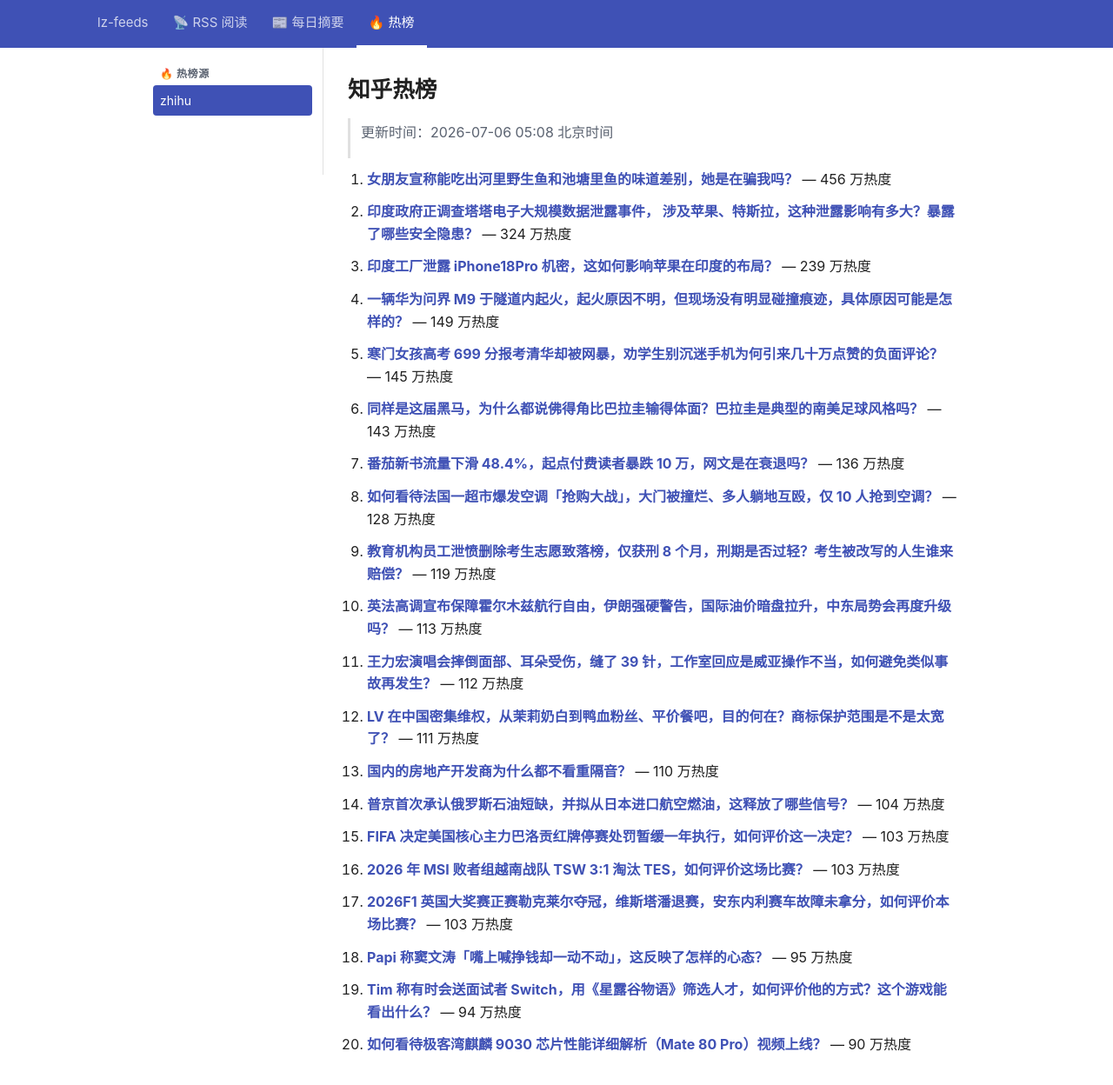
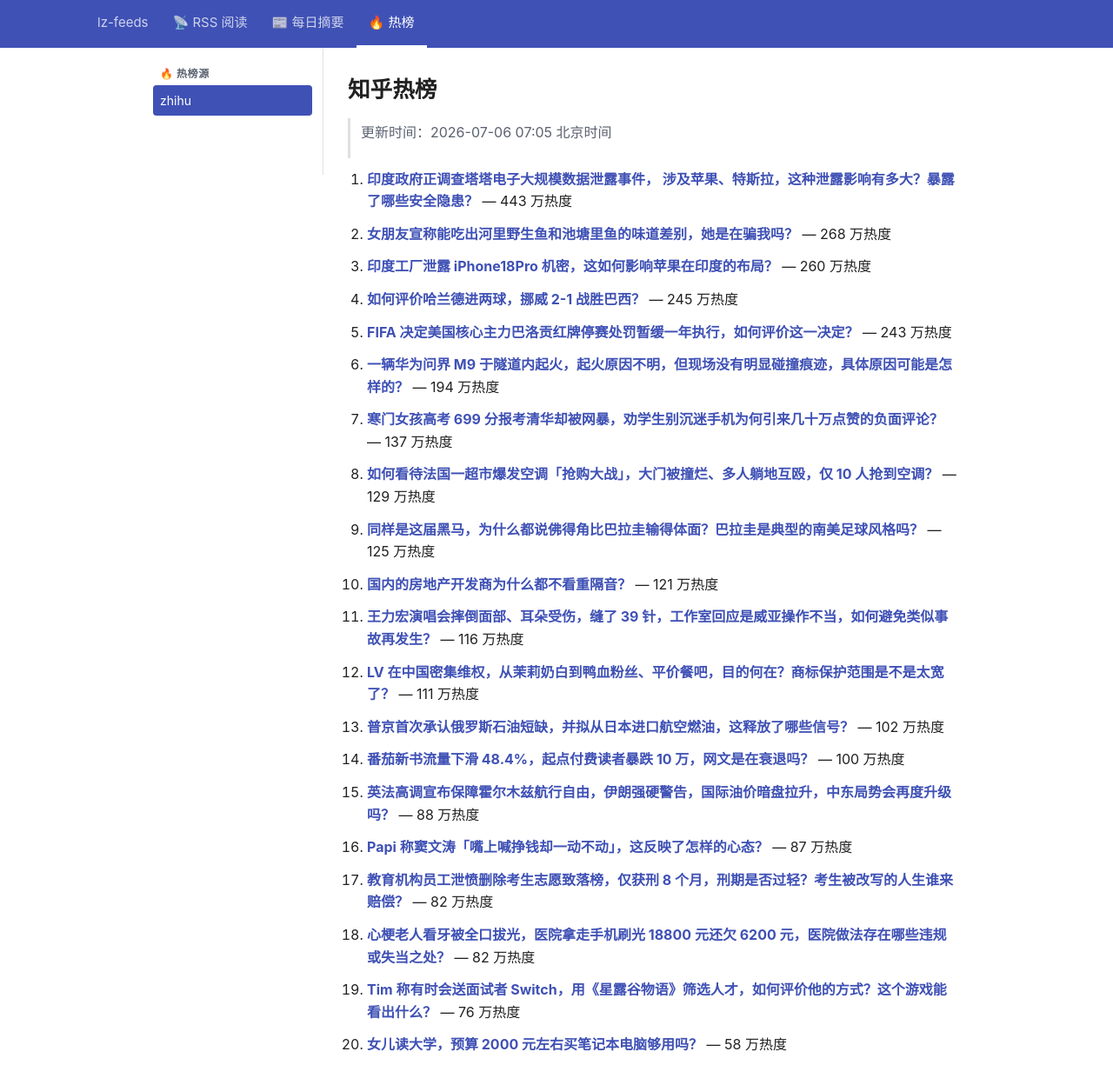
Before and after one commit to lizhang0101/lz-feeds, a Jekyll site: the page built from _hotlist/zhihu.md, in a window 1280 px wide and 1279 px high. Shown: the top 1248 px of the window at 87% size. Built offline with Jekyll 4.4.1, drawn with Linux system fonts in a browser that asks for light colours.

Commit message:
hotlist: 2026-07-05T23:05Z

```diff
--- a/_hotlist/zhihu.md
+++ b/_hotlist/zhihu.md
@@ -1,48 +1,48 @@
 ---
-updated: 2026-07-06 05:08 北京时间
+updated: 2026-07-06 07:05 北京时间
 count: 20
 ---
 
 # 知乎热榜
 
-> 更新时间：2026-07-06 05:08 北京时间
+> 更新时间：2026-07-06 07:05 北京时间
 
-1. **[女朋友宣称能吃出河里野生鱼和池塘里鱼的味道差别，她是在骗我吗？](https://www.zhihu.com/question/549961837)** — 456 万热度
+1. **[印度政府正调查塔塔电子大规模数据泄露事件， 涉及苹果、特斯拉，这种泄露影响有多大？暴露了哪些安全隐患？](https://www.zhihu.com/question/2056780978534750118)** — 443 万热度
 
-2. **[印度政府正调查塔塔电子大规模数据泄露事件， 涉及苹果、特斯拉，这种泄露影响有多大？暴露了哪些安全隐患？](https://www.zhihu.com/question/2056780978534750118)** — 324 万热度
+2. **[女朋友宣称能吃出河里野生鱼和池塘里鱼的味道差别，她是在骗我吗？](https://www.zhihu.com/question/549961837)** — 268 万热度
 
-3. **[印度工厂泄露 iPhone18Pro 机密，这如何影响苹果在印度的布局？](https://www.zhihu.com/question/2056716909140354522)** — 239 万热度
+3. **[印度工厂泄露 iPhone18Pro 机密，这如何影响苹果在印度的布局？](https://www.zhihu.com/question/2056716909140354522)** — 260 万热度
 
-4. **[一辆华为问界 M9 于隧道内起火，起火原因不明，但现场没有明显碰撞痕迹，具体原因可能是怎样的？](https://www.zhihu.com/question/2057012511703053889)** — 149 万热度
+4. **[如何评价哈兰德进两球，挪威 2-1 战胜巴西？](https://www.zhihu.com/question/2057341820804323070)** — 245 万热度
 
-5. **[寒门女孩高考 699 分报考清华却被网暴，劝学生别沉迷手机为何引来几十万点赞的负面评论？](https://www.zhihu.com/question/2056771003376722999)** — 145 万热度
+5. **[FIFA 决定美国核心主力巴洛贡红牌停赛处罚暂缓一年执行，如何评价这一决定？](https://www.zhihu.com/question/2057280677406577002)** — 243 万热度
 
-6. **[同样是这届黑马，为什么都说佛得角比巴拉圭输得体面？巴拉圭是典型的南美足球风格吗？](https://www.zhihu.com/question/2057005052741379952)** — 143 万热度
+6. **[一辆华为问界 M9 于隧道内起火，起火原因不明，但现场没有明显碰撞痕迹，具体原因可能是怎样的？](https://www.zhihu.com/question/2057012511703053889)** — 194 万热度
 
-7. **[番茄新书流量下滑 48.4%，起点付费读者暴跌 10 万，网文是在衰退吗？](https://www.zhihu.com/question/2056035813520102531)** — 136 万热度
+7. **[寒门女孩高考 699 分报考清华却被网暴，劝学生别沉迷手机为何引来几十万点赞的负面评论？](https://www.zhihu.com/question/2056771003376722999)** — 137 万热度
 
-8. **[如何看待法国一超市爆发空调「抢购大战」，大门被撞烂、多人躺地互殴，仅 10 人抢到空调？](https://www.zhihu.com/question/2057044037853503573)** — 128 万热度
+8. **[如何看待法国一超市爆发空调「抢购大战」，大门被撞烂、多人躺地互殴，仅 10 人抢到空调？](https://www.zhihu.com/question/2057044037853503573)** — 129 万热度
 
-9. **[教育机构员工泄愤删除考生志愿致落榜，仅获刑 8 个月，刑期是否过轻？考生被改写的人生谁来赔偿？](https://www.zhihu.com/question/2057047195979702923)** — 119 万热度
+9. **[同样是这届黑马，为什么都说佛得角比巴拉圭输得体面？巴拉圭是典型的南美足球风格吗？](https://www.zhihu.com/question/2057005052741379952)** — 125 万热度
 
-10. **[英法高调宣布保障霍尔木兹航行自由，伊朗强硬警告，国际油价暗盘拉升，中东局势会再度升级吗？](https://www.zhihu.com/question/2056886502731297310)** — 113 万热度
+10. **[国内的房地产开发商为什么都不看重隔音？](https://www.zhihu.com/question/2656149571)** — 121 万热度
 
-11. **[王力宏演唱会摔倒面部、耳朵受伤，缝了 39 针，工作室回应是威亚操作不当，如何避免类似事故再发生？](https://www.zhihu.com/question/2056836082835121433)** — 112 万热度
+11. **[王力宏演唱会摔倒面部、耳朵受伤，缝了 39 针，工作室回应是威亚操作不当，如何避免类似事故再发生？](https://www.zhihu.com/question/2056836082835121433)** — 116 万热度
 
 12. **[LV 在中国密集维权，从茉莉奶白到鸭血粉丝、平价餐吧，目的何在？商标保护范围是不是太宽了？](https://www.zhihu.com/question/2057021664789882741)** — 111 万热度
 
-13. **[国内的房地产开发商为什么都不看重隔音？](https://www.zhihu.com/question/2656149571)** — 110 万热度
+13. **[普京首次承认俄罗斯石油短缺，并拟从日本进口航空燃油，这释放了哪些信号？](https://www.zhihu.com/question/2056872271713678232)** — 102 万热度
 
-14. **[普京首次承认俄罗斯石油短缺，并拟从日本进口航空燃油，这释放了哪些信号？](https://www.zhihu.com/question/2056872271713678232)** — 104 万热度
+14. **[番茄新书流量下滑 48.4%，起点付费读者暴跌 10 万，网文是在衰退吗？](https://www.zhihu.com/question/2056035813520102531)** — 100 万热度
 
-15. **[FIFA 决定美国核心主力巴洛贡红牌停赛处罚暂缓一年执行，如何评价这一决定？](https://www.zhihu.com/question/2057280677406577002)** — 103 万热度
+15. **[英法高调宣布保障霍尔木兹航行自由，伊朗强硬警告，国际油价暗盘拉升，中东局势会再度升级吗？](https://www.zhihu.com/question/2056886502731297310)** — 88 万热度
 
-16. **[2026 年 MSI 败者组越南战队 TSW 3:1 淘汰 TES，如何评价这场比赛？](https://www.zhihu.com/question/2057042851272320635)** — 103 万热度
+16. **[Papi 称窦文涛「嘴上喊挣钱却一动不动」，这反映了怎样的心态？](https://www.zhihu.com/question/2055329997322293379)** — 87 万热度
 
-17. **[2026F1 英国大奖赛正赛勒克莱尔夺冠，维斯塔潘退赛，安东内利赛车故障未拿分，如何评价本场比赛？](https://www.zhihu.com/question/2057246680144203888)** — 103 万热度
+17. **[教育机构员工泄愤删除考生志愿致落榜，仅获刑 8 个月，刑期是否过轻？考生被改写的人生谁来赔偿？](https://www.zhihu.com/question/2057047195979702923)** — 82 万热度
 
-18. **[Papi 称窦文涛「嘴上喊挣钱却一动不动」，这反映了怎样的心态？](https://www.zhihu.com/question/2055329997322293379)** — 95 万热度
+18. **[心梗老人看牙被全口拔光，医院拿走手机刷光 18800 元还欠 6200 元，医院做法存在哪些违规或失当之处？](https://www.zhihu.com/question/2056861703225042408)** — 82 万热度
 
-19. **[Tim 称有时会送面试者 Switch，用《星露谷物语》筛选人才，如何评价他的方式？这个游戏能看出什么？](https://www.zhihu.com/question/2056022201455697979)** — 94 万热度
+19. **[Tim 称有时会送面试者 Switch，用《星露谷物语》筛选人才，如何评价他的方式？这个游戏能看出什么？](https://www.zhihu.com/question/2056022201455697979)** — 76 万热度
 
-20. **[如何看待极客湾麒麟 9030 芯片性能详细解析（Mate 80 Pro）视频上线？](https://www.zhihu.com/question/2056487235072029858)** — 90 万热度
+20. **[女儿读大学，预算 2000 元左右买笔记本电脑够用吗？](https://www.zhihu.com/question/2050162107103057134)** — 58 万热度
```
